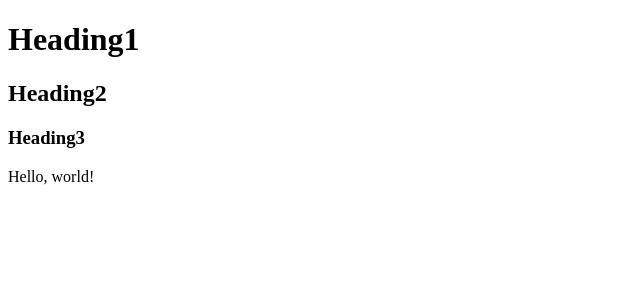
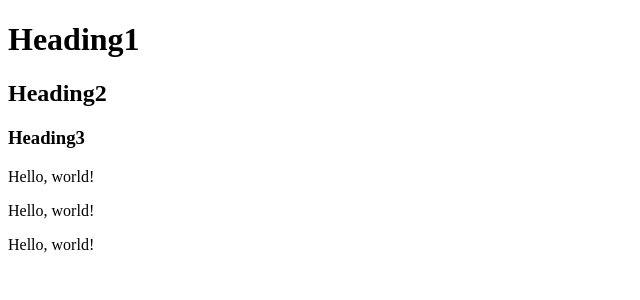
Before and after one commit to shljsl75891/namaste-react, a React (Vite) app in the folder 03_Foundation/: page / in a window 1280 px wide. Shown: the top 300 px of the page, without its empty margins (0-640 px from the left). Built offline with nearby package versions, Linux system fonts and the light colour scheme.

Commit message:
feat(foundation): ways to render functional components

```diff
--- a/03_Foundation/App.js
+++ b/03_Foundation/App.js
@@ -27,7 +27,9 @@ const Container = () => (
     <h1>Heading1</h1>
     <h2>Heading2</h2>
     <h3>Heading3</h3>
+    {Greeting()}
     <Greeting />
+    <Greeting></Greeting>
   </div>
 );
 
```
